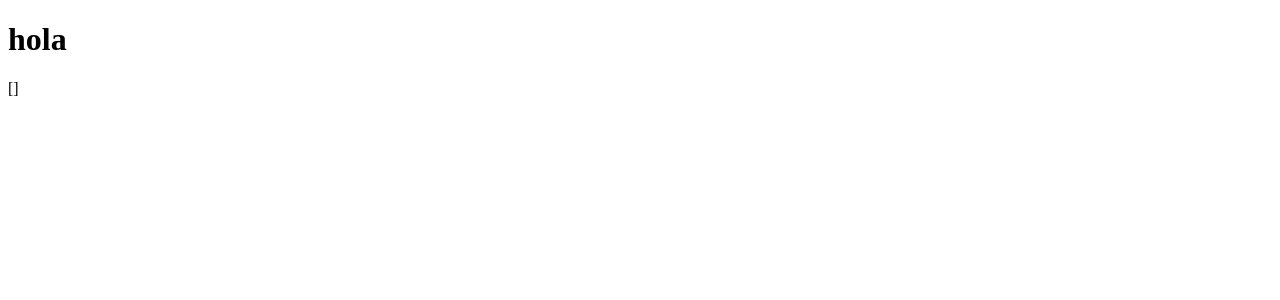
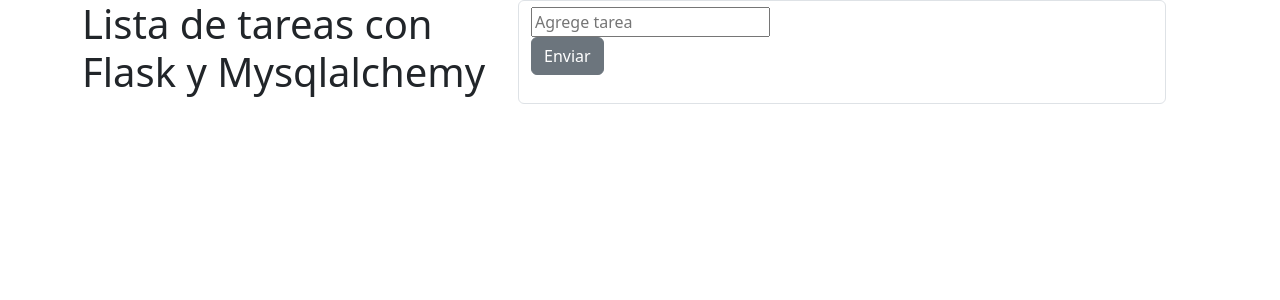
Before and after one commit to celpa2000/Flask-y-orm-lista-de-tareas-practica, a Flask app: page / in a window 1280 px wide. Before the commit the part shown is almost empty. Shown: the top 300 px of the page. Run offline with Flask 3, Linux system fonts and the light colour scheme.

Commit message:
eliminando archivos y cambaindo codigo 1

```diff
--- a/app.py
+++ b/app.py
@@ -17,10 +17,10 @@
     return render_template('index.html',tareas=tareas)
 
 #crear otra vista
-@app.route('/Crear-tarea',methods=['POST','GET'])
+@app.route('/crear-tarea',methods=['POST'])
 def crear_tarea():
-    tarea = Tarea(contenido=request.form['contenido'],hecho=False)
-
+    tarea = Tarea(contenido=request.form['content'],hecho=False)
+    # print(tarea.contenido)
     db.session.add(tarea)
     db.session.commit()
     return redirect(url_for("home"))
--- a/templates/index.html
+++ b/templates/index.html
@@ -4,9 +4,32 @@
     <meta charset="UTF-8">
     <meta name="viewport" content="width=device-width, initial-scale=1.0">
     <title>Document</title>
+    <link href="https://cdn.jsdelivr.net/npm/bootstrap@5.3.2/dist/css/bootstrap.min.css" rel="stylesheet" integrity="sha384-T3c6CoIi6uLrA9TneNEoa7RxnatzjcDSCmG1MXxSR1GAsXEV/Dwwykc2MPK8M2HN" crossorigin="anonymous">
 </head>
 <body>
-    <h1>hola</h1>
-    <p>{{ tareas }}</p>
+
+    <div class="container d-flex">
+        <h1>Lista de tareas con Flask y Mysqlalchemy</h1>
+        <form action="/crear-tarea" method="post" class="form-control">
+            <div>
+                <input type="text" name="content" placeholder="Agrege tarea">
+            </div>
+            <div>
+                <button class="btn btn-secondary" type="submit">Enviar</button>
+            </div>
+        </form>
+
+        <ul>
+            {% for tarea in tareas %}
+                <li>
+                    {{tarea.contenido}}
+                </li>
+
+            {% endfor %}
+        </ul>
+    </div>
+    {% block body %}
+
+    {% endblock %}
 </body>
 </html>
```
Also changed, not shown: templates/tarea-form.html (+8 -0 lines), instance/tarea.db (deleted), tarea.db (deleted).
